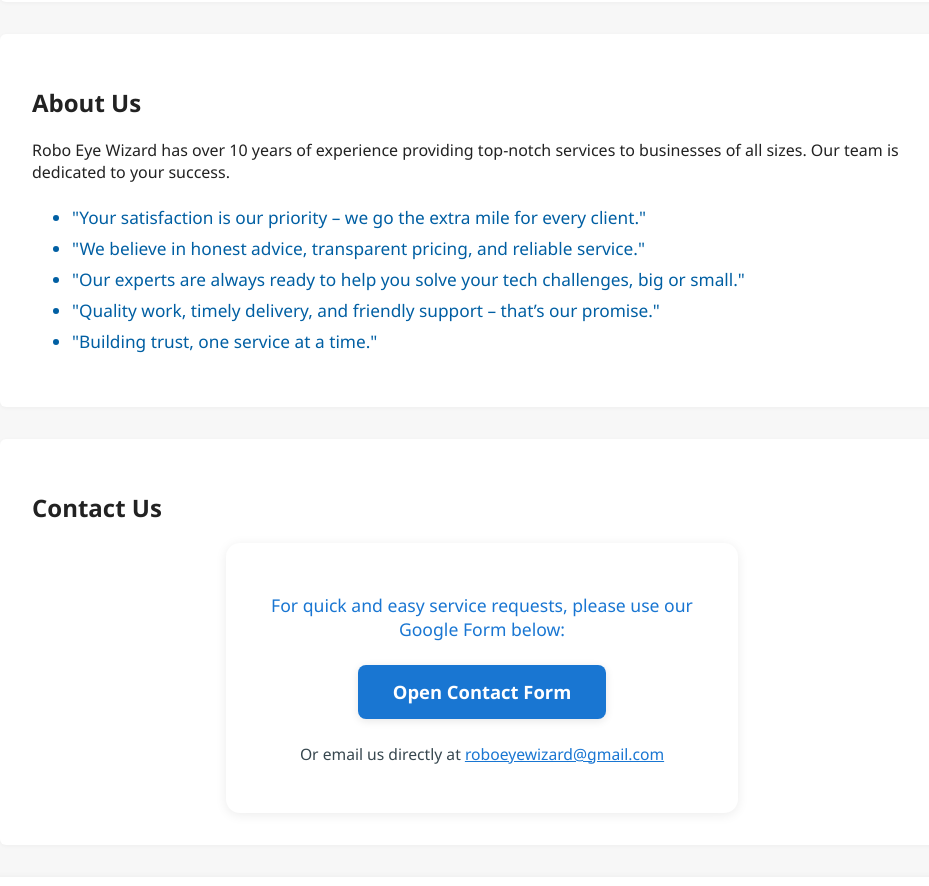
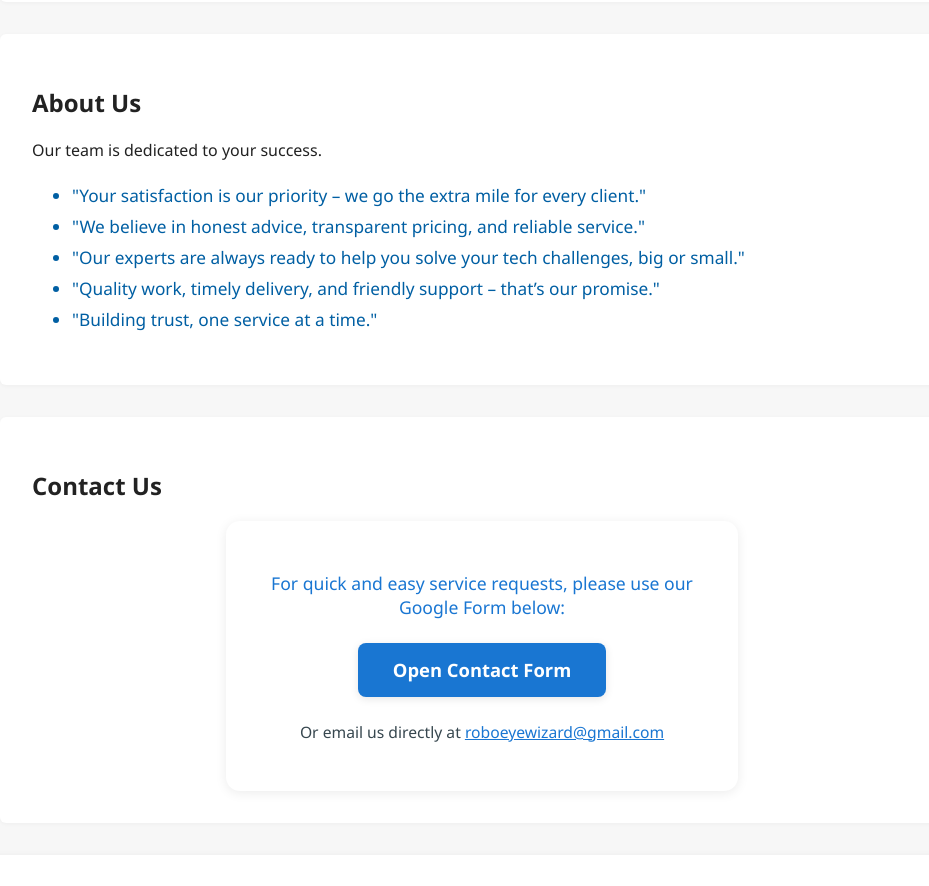
Before and after one commit to TDILab/Mytestwebsite, a plain HTML site: page index.html in a window 1280 px wide. Shown: the part 1780-2666 px from the top of the page, without its empty margins (158-1087 px from the left). Drawn offline with Linux system fonts and the light colour scheme.

Commit message:
Update index.html

```diff
--- a/index.html
+++ b/index.html
@@ -209,7 +209,7 @@
     </section>
     <section id="about">
         <h2>About Us</h2>
-        <p>Robo Eye Wizard has over 10 years of experience providing top-notch services to businesses of all sizes. Our team is dedicated to your success.</p>
+        <p>Our team is dedicated to your success.</p>
         <ul style="margin-top:1.2rem;line-height:1.8;font-size:1.08rem;color:#005fa3;font-weight:500;">
             <li>"Your satisfaction is our priority – we go the extra mile for every client."</li>
             <li>"We believe in honest advice, transparent pricing, and reliable service."</li>
```
